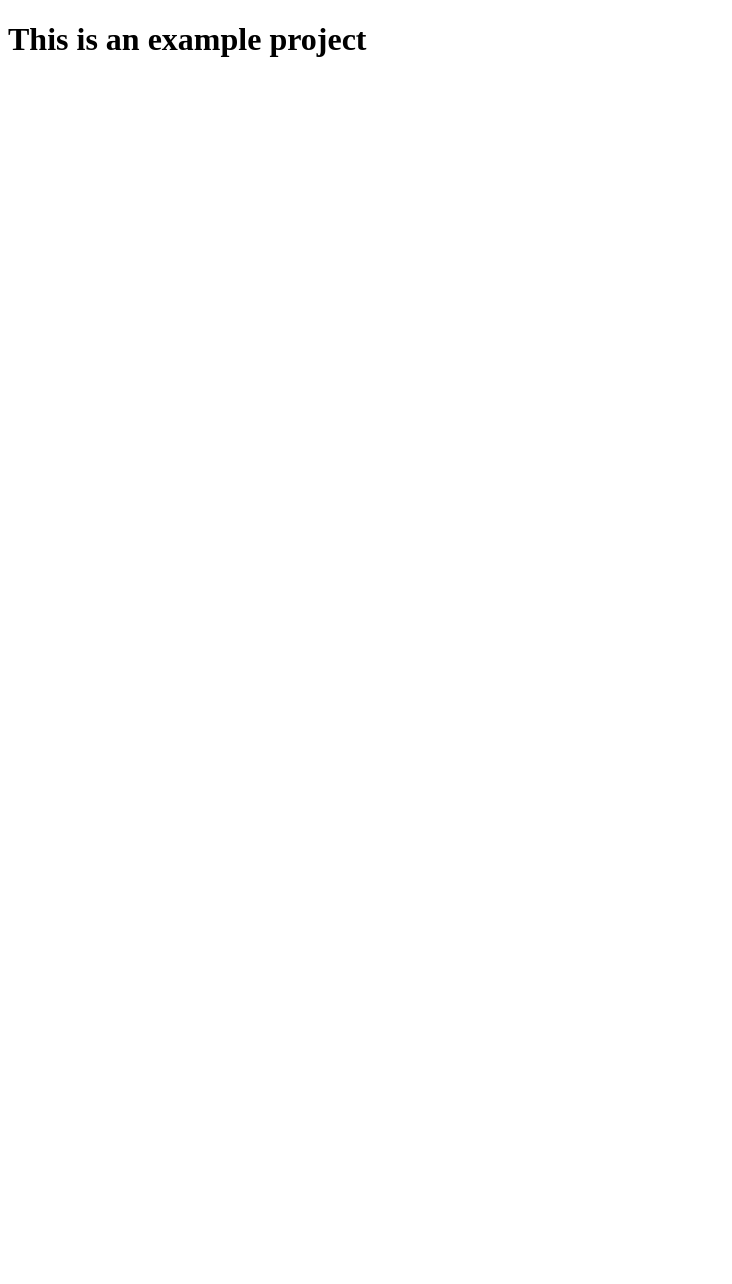
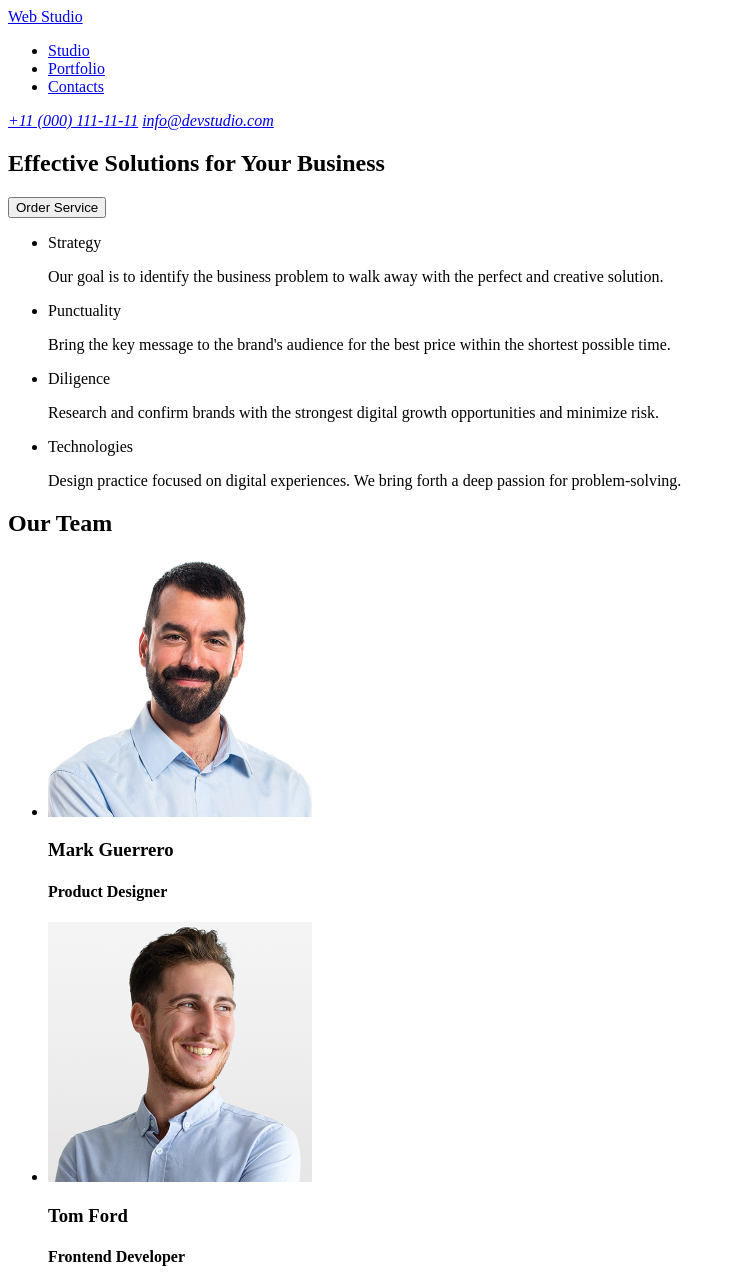
Before and after one commit to OlegVins/goit-markup-hw-01, a plain HTML site: page index.html in a window 1280 px wide. Shown: the top 1284 px of the page, without its empty margins (0-732 px from the left). Before the commit the page ends 800 px from the top, so only its background shows below. Drawn offline with Linux system fonts and the light colour scheme.

Commit message:
add initial files

```diff
--- a/index.html
+++ b/index.html
@@ -6,6 +6,86 @@
     <title>Document</title>
   </head>
   <body>
-    <h1>This is an example project</h1>
+    <nav>
+        <!--Logo-->
+      <a href="./index.html">Web Studio</a>
+      <!--Menu-->
+      <ul>
+        <li><a href="#studio">Studio</a></li>
+        <li><a href="#portfolio">Portfolio</a></li>
+        <li><a href="#contacts">Contacts</a></li>
+        </ul>
+    </nav>
+      <!--/Contacts Menu-->
+      <address>
+        <a href="tel:+110001111111">+11 (000) 111-11-11</a>
+        <a href="mailto:info@devstudio.com">info@devstudio.com</a>
+      </address>
+    </header>
+    <main>
+        <!--Hero Section-->
+        <section>
+            <h1>Effective Solutions for Your Business</h1>
+            <button type="button">Order Service</button>
+        </section>
+        <!--Our Advantages-->
+        <section>
+            <h2 hidden>Our Advantages</h2>
+            <ul>
+                <li>Strategy</li>
+                <p>Our goal is to identify the business
+problem to walk away with the perfect and creative solution.</p>
+                <li>Punctuality</li>
+                <p>Bring the key message to the brand's audience for the best price within the shortest possible time.</p>
+                <li>Diligence</li>
+                <p>Research and confirm brands with the strongest digital growth opportunities and minimize risk.</p>
+                <li>Technologies</li>
+                <p>Design practice focused on digital experiences. We bring forth a deep passion for problem-solving.</p>
+            </ul>
+        </section>
+        <!--Our Team-->
+        <section>
+            <h2>Our Team</h2>
+          <ul>
+            <li>
+              <img src="./images/team/img-3.jpg" alt=""
+              width="264"
+              height="260"
+              />
+              <h3>Mark Guerrero</h3>
+              <h4>Product Designer</h4>
+            </li>
+            <li>
+              <img src="./images/team/img-2.jpg" alt=""
+              width="264"
+              height="260"
+              />
+              <h3>Tom Ford</h3>
+              <h4>Frontend Developer</h4>
+            </li>
+            <li>
+              <img src="./images/team/img-1.jpg" alt=""
+              width="264"
+              height="260"
+              />
+              <h3>Camila Garcia</h3>
+              <h4>Marketing</h4>
+            </li>
+            <li>
+              <img src="./images/team/img.jpg" alt=""
+              width="264"
+              height="260"
+              />
+              <h3>Daniel Wilson</h3>
+              <h4>UI Designer</h4>
+            </li>
+          </ul>
+        </section>
+    </main>
+    <footer>
+      <!--footer content-->
+        <a href="./index.html">Web Studio</a>
+      <p>Increase the flow of customers and sales for your business with digital marketing & growth solutions.</p>
+    </footer>
   </body>
 </html>
```
Also changed, not shown: images/team/img-1.jpg (added), images/team/img-2.jpg (added), images/team/img-3.jpg (added), images/team/img.jpg (added).
